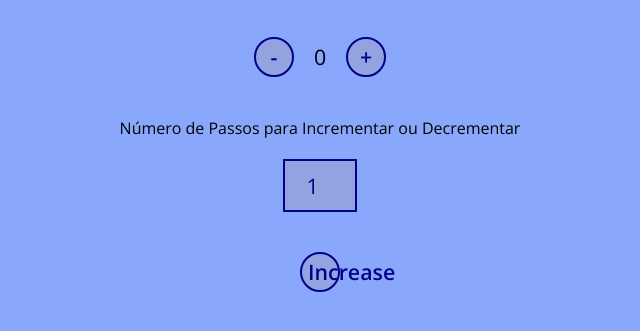
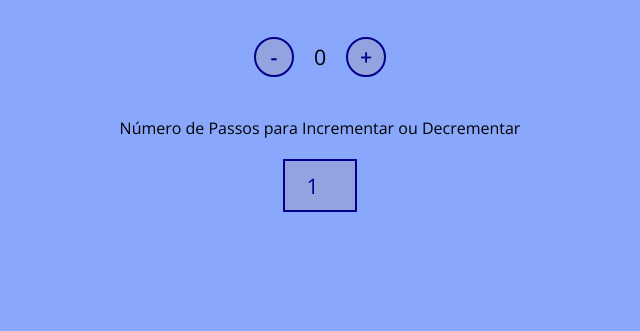
Before and after one commit to correa0inaiara/portfolio, a plain HTML site: page website-05/index.html in a window 1280 px wide. Shown: the part 151-482 px from the top of the page, without its empty margins (320-960 px from the left). Drawn offline with nearby package versions, Linux system fonts and the light colour scheme.

Commit message:
remoção de código errôneo

```diff
--- a/website-05/index.html
+++ b/website-05/index.html
@@ -24,7 +24,6 @@
 		<span class="label-text">Número de Passos para Incrementar ou Decrementar</span>
 		<input id="steps" type="number" value="1" step="1" min="1" max="100">
 	</label>
-	<button>Increase</button>
 
 	<script src="./assets/js/script.js"></script>
 </body>
```
